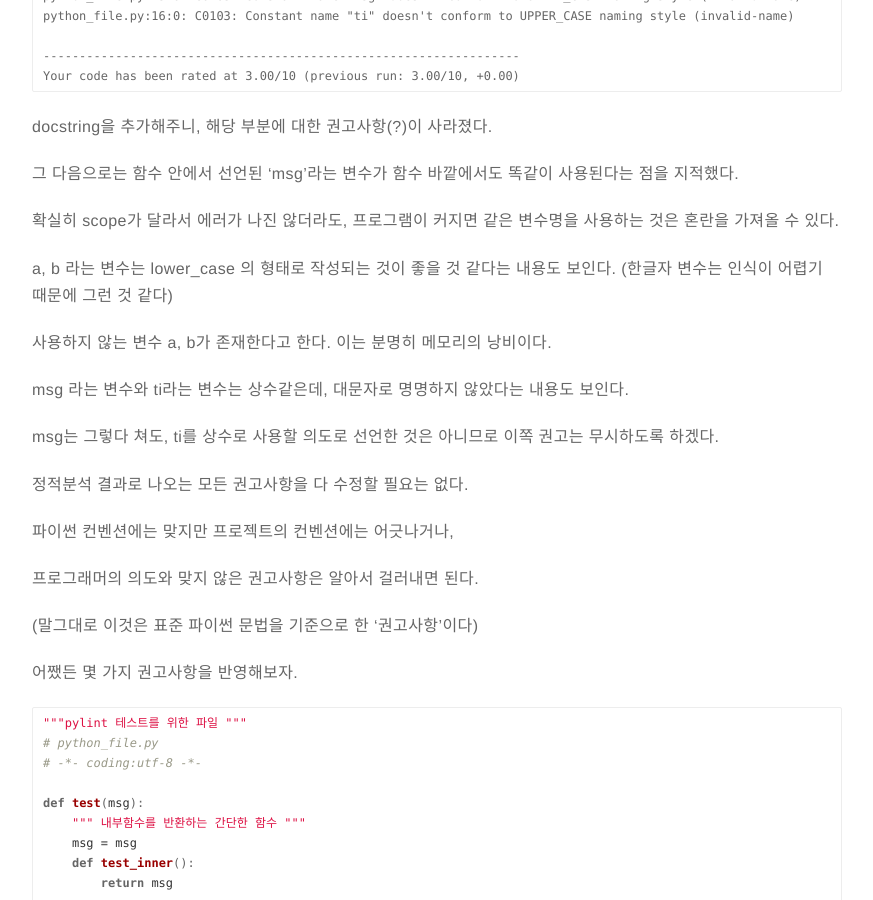
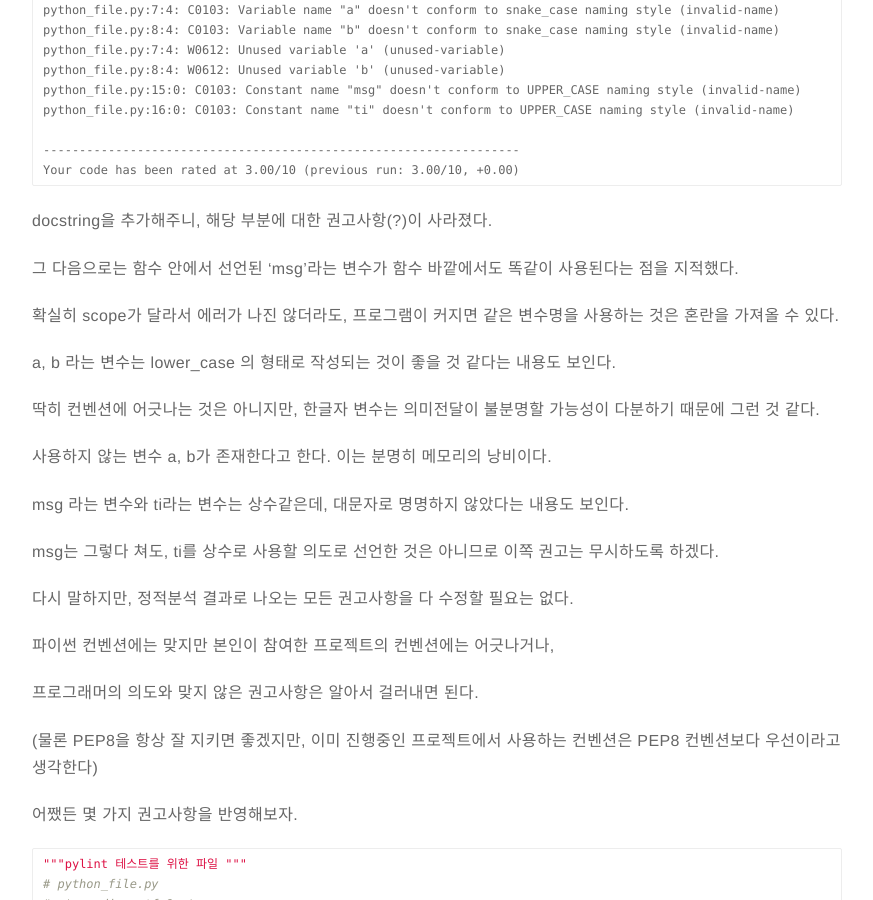
Before and after one commit to itholic/itholic.github.io, a Jekyll site: the page built from _posts/python/2018-10-31-python-static-analysis.md, in a window 1280 px wide and 900 px high, scrolled down 2594 px. Shown: the whole window, without its empty margins (203-1076 px from the left). Built offline with Jekyll 4.4.1, drawn with Linux system fonts in a browser that asks for light colours; comment, search, counter and statistics services are not loaded; some of the changed text lies outside the part shown.

Commit message:
[python] static analysis : add contents

````diff
--- a/_posts/python/2018-10-31-python-static-analysis.md
+++ b/_posts/python/2018-10-31-python-static-analysis.md
@@ -57,7 +57,7 @@
 
 test 함수는 특정 메시지를 매개변수로 전달하면, 내부 함수인 test_inner를 반환한다.
 
-리턴받은 test_inner 함수를 통해 사용자가 전달한 메시지를 출력하는 함수이다.
+리턴받은 test_inner 함수를 통해 사용자가 전달한 메시지를 출력하는 프로그램이다.
 
 실행하면 hello라는 문자열이 잘 출력된다.
 
@@ -86,11 +86,15 @@
 Your code has been rated at 1.00/10 (previous run: -1.11/10, +2.11)
 ```
 
-실행은 잘만 됐었는데, 정적 분석을 9 가지 개선 권고사항이 나왔다.
+실행은 잘만 됐었는데, 정적 분석을 돌리니 무려 9 가지 개선 권고사항이 나왔다.
+
+그렇다고 이 모든것을 반드시 바꾸어야 하는 것은 아니다. 말그대로 권고사항이다.
 
 하나씩 지워나가보자.
 
 우선 첫째줄과 둘재쭐은 모듈과 함수의 docstring(설명)이 빠졌다는 것이다.
+
+코드 유지보수나 가독성을 고려했을때 충분히 납득이 된다.
 
 docstring을 추가해주자.
 
@@ -135,7 +139,9 @@
 
 확실히 scope가 달라서 에러가 나진 않더라도,  프로그램이 커지면 같은 변수명을 사용하는 것은 혼란을 가져올 수 있다.
 
-a, b 라는 변수는 lower_case 의 형태로 작성되는 것이 좋을 것 같다는 내용도 보인다. (한글자 변수는 인식이 어렵기 때문에 그런 것 같다)
+a, b 라는 변수는 lower_case 의 형태로 작성되는 것이 좋을 것 같다는 내용도 보인다.
+
+딱히 컨벤션에 어긋나는 것은 아니지만, 한글자 변수는 의미전달이 불분명할 가능성이 다분하기 때문에 그런 것 같다.
 
 사용하지 않는 변수 a, b가 존재한다고 한다. 이는 분명히 메모리의 낭비이다.
 
@@ -143,13 +149,13 @@
 
 msg는 그렇다 쳐도, ti를 상수로 사용할 의도로 선언한 것은 아니므로 이쪽 권고는 무시하도록 하겠다.
 
-정적분석 결과로 나오는 모든 권고사항을 다 수정할 필요는 없다.
+다시 말하지만, 정적분석 결과로 나오는 모든 권고사항을 다 수정할 필요는 없다.
 
-파이썬 컨벤션에는 맞지만 프로젝트의 컨벤션에는 어긋나거나,
+파이썬 컨벤션에는 맞지만 본인이 참여한 프로젝트의 컨벤션에는 어긋나거나,
 
 프로그래머의 의도와 맞지 않은 권고사항은 알아서 걸러내면 된다.
 
-(말그대로 이것은 표준 파이썬 문법을 기준으로 한 '권고사항'이다)
+(물론 PEP8을 항상 잘 지키면 좋겠지만, 이미 진행중인 프로젝트에서 사용하는 컨벤션은 PEP8 컨벤션보다 우선이라고 생각한다)
 
 어쨌든 몇 가지 권고사항을 반영해보자.
 
@@ -296,6 +302,8 @@
 
 본인이 참여한 프로젝트의 컨벤션이나 프로그래머의 의도와 맞지 않은 개선사항을 권고하기도 한다.
 
+그리고 정적 분석 도구마다 정적 분석을 하는 기준이 다르다는 것도 알게되었다.
+
 따라서 이러한 정적 분석 도구를 잘 활용하면 코드 품질을 빠르게 개선시킬 수 있지만,
 
 상황에 따라 적절한 분석 도구를 선택할줄 알아야하며, 개선사항을 개발자 스스로 잘 걸러내어 적용할 수 있어야한다.
````
